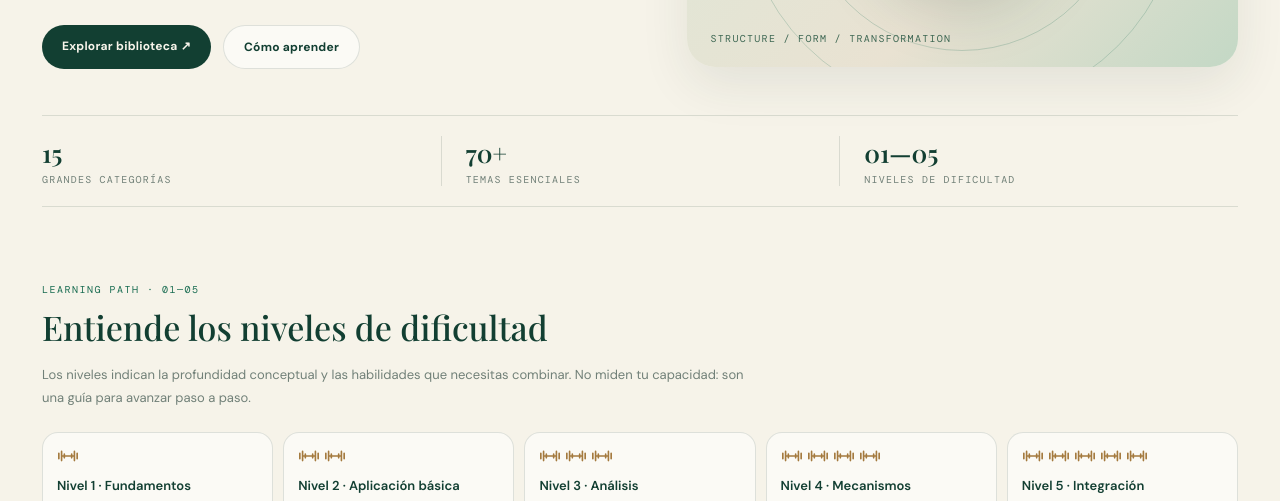
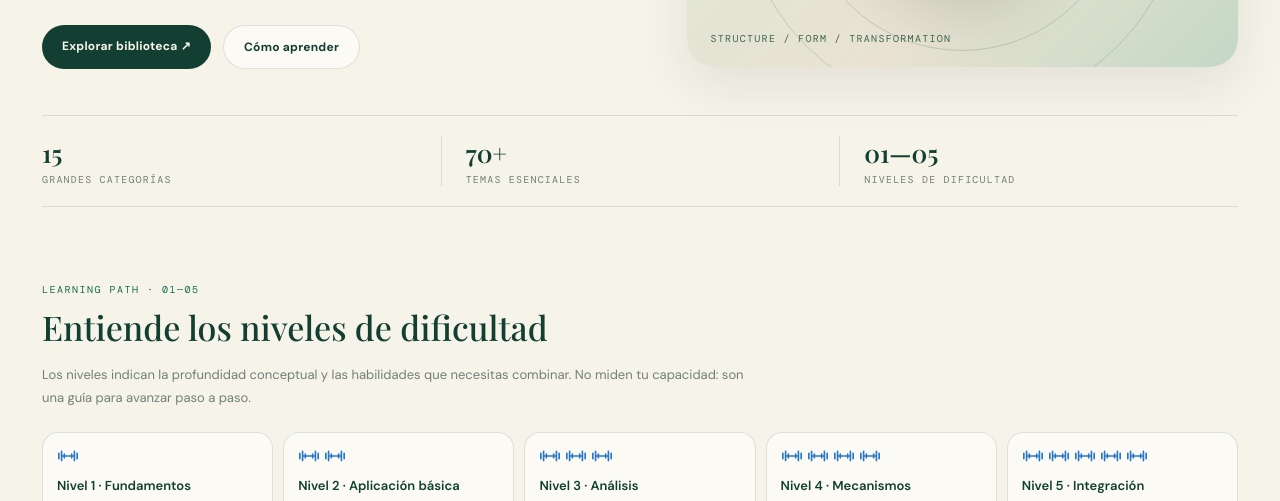
Before and after one commit to Danniel1221/TheBookOfChem, a plain HTML site: page index.html in a window 1280 px wide. Shown: the part 437-938 px from the top of the page. Drawn offline with nearby package versions, Linux system fonts and the light colour scheme.

Commit message:
Use blue dumbbell icons for difficulty ratings

```diff
--- a/index.html
+++ b/index.html
@@ -30,7 +30,7 @@
 @media(max-width:560px){.subtopic-list{grid-template-columns:1fr}.modal-panel{padding:22px 18px}.modal h2{font-size:27px}}
 
 
-.difficulty-guide{padding:10px 0 72px}.difficulty-intro{max-width:720px;color:var(--muted);font-size:13px;line-height:1.8;margin:13px 0 22px}.difficulty-grid{display:grid;grid-template-columns:repeat(5,minmax(0,1fr));gap:10px}.difficulty-card{border:1px solid var(--line);border-radius:16px;background:rgba(255,255,255,.54);padding:16px 14px;min-height:190px}.difficulty-stars{display:flex;align-items:center;gap:4px;margin-bottom:14px;color:#a47a3e}.weight-icon{width:22px;height:14px;display:block;flex:none}.difficulty{display:inline-flex;gap:3px;align-items:center}.difficulty .weight-icon{width:17px;height:12px}.difficulty-card b{display:block;color:var(--forest);font:600 13px 'DM Sans';line-height:1.4}.difficulty-card p{font-size:11px;line-height:1.65;color:var(--muted);margin:9px 0}.difficulty-card small{display:block;font:10px/1.5 'DM Mono';color:var(--emerald);margin-top:10px}.difficulty-tip{margin-top:14px;padding:16px 18px;border-left:3px solid var(--emerald);background:#e9efe4;color:#52695b;font-size:12px;line-height:1.7;border-radius:0 12px 12px 0}
+.difficulty-guide{padding:10px 0 72px}.difficulty-intro{max-width:720px;color:var(--muted);font-size:13px;line-height:1.8;margin:13px 0 22px}.difficulty-grid{display:grid;grid-template-columns:repeat(5,minmax(0,1fr));gap:10px}.difficulty-card{border:1px solid var(--line);border-radius:16px;background:rgba(255,255,255,.54);padding:16px 14px;min-height:190px}.difficulty-weights{display:flex;align-items:center;gap:4px;margin-bottom:14px;color:#2878c7}.weight-icon{width:22px;height:14px;display:block;flex:none}.difficulty{display:inline-flex;gap:3px;align-items:center;color:#2878c7}.difficulty .weight-icon{width:17px;height:12px}.difficulty-card b{display:block;color:var(--forest);font:600 13px 'DM Sans';line-height:1.4}.difficulty-card p{font-size:11px;line-height:1.65;color:var(--muted);margin:9px 0}.difficulty-card small{display:block;font:10px/1.5 'DM Mono';color:var(--emerald);margin-top:10px}.difficulty-tip{margin-top:14px;padding:16px 18px;border-left:3px solid var(--emerald);background:#e9efe4;color:#52695b;font-size:12px;line-height:1.7;border-radius:0 12px 12px 0}
 .lesson-grid{display:grid;grid-template-columns:repeat(2,minmax(0,1fr));gap:12px}.lesson-panel{border:1px solid var(--line);border-radius:15px;background:rgba(255,255,255,.55);padding:17px 18px}.lesson-panel h4{margin:0 0 9px!important}.lesson-panel p,.lesson-panel li{font-size:12px;line-height:1.75}.lesson-panel ul,.lesson-panel ol{padding-left:19px;margin:5px 0}.lesson-wide{grid-column:1/-1}.lesson-steps{display:grid;grid-template-columns:repeat(4,1fr);gap:8px;margin-top:12px}.lesson-step{background:#eaf0e5;border-radius:12px;padding:12px}.lesson-step b{display:block;font:10px 'DM Mono';color:var(--emerald);margin-bottom:6px}.lesson-step span{font-size:11px;line-height:1.5;color:#5d7064}.lesson-quiz{margin-top:15px;border:1px solid var(--line);border-radius:15px;padding:17px;background:#f0eee3}.lesson-quiz button{display:block;width:100%;text-align:left;border:1px solid var(--line);border-radius:10px;background:white;padding:10px 12px;margin-top:7px;color:var(--ink);font-size:12px}.lesson-quiz button:hover{border-color:var(--emerald)}.lesson-feedback{font-size:12px;font-weight:600;margin-top:10px;min-height:18px;color:var(--emerald)}
 @media(max-width:950px){.difficulty-grid{grid-template-columns:repeat(3,1fr)}}@media(max-width:560px){.difficulty-grid{grid-template-columns:repeat(2,1fr)}.lesson-grid{grid-template-columns:1fr}.lesson-wide{grid-column:auto}.lesson-steps{grid-template-columns:repeat(2,1fr)}}
 
@@ -44,11 +44,11 @@
 <div class="hero-art"><div class="art-index">FIG. 001 / MOLECULAR STUDY</div><div class="orb"></div><div class="molecule"><svg viewBox="0 0 600 400" fill="none" xmlns="http://www.w3.org/2000/svg"><g stroke="#176b50" stroke-width="2" opacity=".65"><path d="M145 120L220 80L295 120L370 80L445 120L445 205L370 245L295 205L220 245L145 205Z"/><path d="M220 80V245M295 120V205M370 80V245M145 120L220 160L295 120L370 160L445 120"/></g><g fill="#f6f3e9" stroke="#176b50" stroke-width="2"><circle cx="145" cy="120" r="7"/><circle cx="220" cy="80" r="7"/><circle cx="295" cy="120" r="7"/><circle cx="370" cy="80" r="7"/><circle cx="445" cy="120" r="7"/><circle cx="445" cy="205" r="7"/><circle cx="370" cy="245" r="7"/><circle cx="295" cy="205" r="7"/><circle cx="220" cy="245" r="7"/><circle cx="145" cy="205" r="7"/></g><g fill="#176b50" opacity=".5"><circle cx="105" cy="270" r="3"/><circle cx="490" cy="65" r="3"/><circle cx="490" cy="290" r="3"/></g></svg></div><div class="art-label">STRUCTURE / FORM / TRANSFORMATION</div></div></section>
 <div class="stats"><div class="stat"><strong>15</strong><span>Grandes categorías</span></div><div class="stat"><strong>70+</strong><span>Temas esenciales</span></div><div class="stat"><strong>01—05</strong><span>Niveles de dificultad</span></div></div>
 <section class="difficulty-guide" id="difficulty-guide"><div class="section-kicker">Learning path · 01—05</div><h2 class="section-title">Entiende los niveles de dificultad</h2><p class="difficulty-intro">Los niveles indican la profundidad conceptual y las habilidades que necesitas combinar. No miden tu capacidad: son una guía para avanzar paso a paso.</p><div class="difficulty-grid">
-<article class="difficulty-card"><span class="difficulty-stars" data-weight="1" aria-label="Dificultad 1 de 5"></span><b>Nivel 1 · Fundamentos</b><p>Reconocer átomos, enlaces, fórmulas, estructuras sencillas y vocabulario químico.</p><small>Ideal para comenzar · Sin conocimientos previos avanzados.</small></article>
-<article class="difficulty-card"><span class="difficulty-stars" data-weight="2" aria-label="Dificultad 2 de 5"></span><b>Nivel 2 · Aplicación básica</b><p>Identificar grupos funcionales, nombrar moléculas simples y relacionar estructura con propiedades.</p><small>Requiere dominar los fundamentos.</small></article>
-<article class="difficulty-card"><span class="difficulty-stars" data-weight="3" aria-label="Dificultad 3 de 5"></span><b>Nivel 3 · Análisis</b><p>Comparar isómeros, predecir tendencias de reactividad y resolver ejercicios con varios pasos.</p><small>Combina nomenclatura, estructura y propiedades.</small></article>
-<article class="difficulty-card"><span class="difficulty-stars" data-weight="4" aria-label="Dificultad 4 de 5"></span><b>Nivel 4 · Mecanismos</b><p>Seguir movimiento de electrones, justificar productos y analizar estereoquímica y selectividad.</p><small>Necesitas bases sólidas y razonamiento químico.</small></article>
-<article class="difficulty-card"><span class="difficulty-stars" data-weight="5" aria-label="Dificultad 5 de 5"></span><b>Nivel 5 · Integración</b><p>Diseñar rutas de síntesis, comparar estrategias y resolver problemas que integran varios conceptos.</p><small>Para integrar y transferir lo aprendido.</small></article>
+<article class="difficulty-card"><span class="difficulty-weights" data-weight="1" aria-label="Dificultad: 1 pesa de 5"></span><b>Nivel 1 · Fundamentos</b><p>Reconocer átomos, enlaces, fórmulas, estructuras sencillas y vocabulario químico.</p><small>Ideal para comenzar · Sin conocimientos previos avanzados.</small></article>
+<article class="difficulty-card"><span class="difficulty-weights" data-weight="2" aria-label="Dificultad: 2 pesas de 5"></span><b>Nivel 2 · Aplicación básica</b><p>Identificar grupos funcionales, nombrar moléculas simples y relacionar estructura con propiedades.</p><small>Requiere dominar los fundamentos.</small></article>
+<article class="difficulty-card"><span class="difficulty-weights" data-weight="3" aria-label="Dificultad: 3 pesas de 5"></span><b>Nivel 3 · Análisis</b><p>Comparar isómeros, predecir tendencias de reactividad y resolver ejercicios con varios pasos.</p><small>Combina nomenclatura, estructura y propiedades.</small></article>
+<article class="difficulty-card"><span class="difficulty-weights" data-weight="4" aria-label="Dificultad: 4 pesas de 5"></span><b>Nivel 4 · Mecanismos</b><p>Seguir movimiento de electrones, justificar productos y analizar estereoquímica y selectividad.</p><small>Necesitas bases sólidas y razonamiento químico.</small></article>
+<article class="difficulty-card"><span class="difficulty-weights" data-weight="5" aria-label="Dificultad: 5 pesas de 5"></span><b>Nivel 5 · Integración</b><p>Diseñar rutas de síntesis, comparar estrategias y resolver problemas que integran varios conceptos.</p><small>Para integrar y transferir lo aprendido.</small></article>
 </div><div class="difficulty-tip"><strong>Prerrequisitos por nivel:</strong> Nivel 1: símbolos, tabla periódica, valencia, enlace covalente y octeto. Nivel 2: dominar el nivel 1 y leer estructuras. Nivel 3: estructura, nomenclatura, geometría y polaridad. Nivel 4: niveles 1–3, Lewis, resonancia y ácido–base. Nivel 5: dominio integrado de estructura, estereoquímica y mecanismos.</div><div class="difficulty-tip"><strong>Ruta recomendada:</strong> comienza por nivel 1, practica hasta explicar el concepto sin consultar la ficha y avanza cuando puedas resolver ejercicios nuevos. Puedes volver a cualquier nivel cuando lo necesites.</div></section>
 <section class="library" id="library"><div class="section-head"><div><div class="section-kicker">The knowledge index</div><h2 class="section-title">Explora la biblioteca</h2></div><div class="section-note">Una ruta de aprendizaje, átomo a átomo.</div></div>
 <div class="tools"><div class="search"><span>⌕</span><input id="search" type="search" placeholder="Buscar temas, conceptos o reacciones..."></div><button class="filter active" data-level="0">Todos</button><button class="filter" data-level="1">Pesas 1–2</button><button class="filter" data-level="3">Pesas 3–5</button></div>
```
